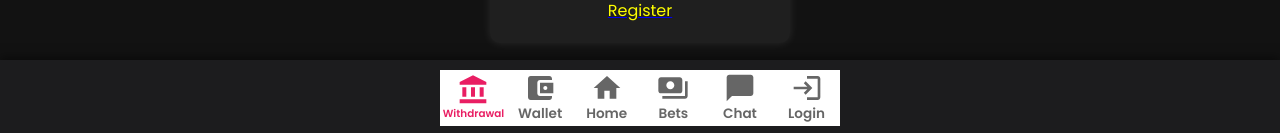
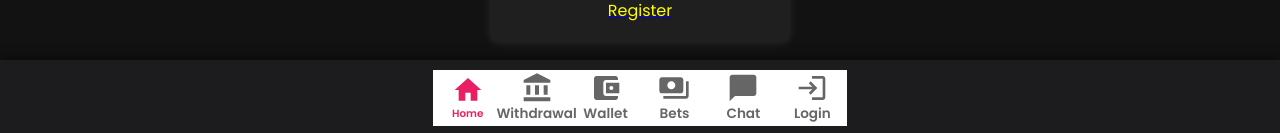
Before and after one commit to bhupeshkhedikar/patbet, a React (Create React App) app: page /login in a window 1280 px wide. Shown: the part 664-797 px from the top of the page. Built offline with nearby package versions, Linux system fonts and the light colour scheme; no server answers.

Commit message:
changed position of home

```diff
--- a/src/App.js
+++ b/src/App.js
@@ -152,7 +152,16 @@ function App() {
     onChange={(event, newValue) => {
       setValue(newValue);
     }}
-  >
+        >
+            <BottomNavigationAction
+      label="Home"
+      onClick={() => navigate("/")}
+      icon={<HomeIcon />}
+      sx={{
+        "& .MuiSvgIcon-root": { fontSize: { xs: "1.5rem", sm: "1.8rem", md: "2rem" } },
+        "& .MuiBottomNavigationAction-label": { fontSize: { xs: "0.65rem", sm: "0.75rem", md: "0.85rem" } }
+      }}
+    />
     <BottomNavigationAction
       label="Withdrawal"
       onClick={() => navigate("/withdrawal")}
@@ -167,15 +176,6 @@ function App() {
       label="Wallet"
       onClick={() => navigate("/addmoney")}
       icon={<AccountBalanceWalletIcon />}
-      sx={{
-        "& .MuiSvgIcon-root": { fontSize: { xs: "1.5rem", sm: "1.8rem", md: "2rem" } },
-        "& .MuiBottomNavigationAction-label": { fontSize: { xs: "0.65rem", sm: "0.75rem", md: "0.85rem" } }
-      }}
-    />
-    <BottomNavigationAction
-      label="Home"
-      onClick={() => navigate("/")}
-      icon={<HomeIcon />}
       sx={{
         "& .MuiSvgIcon-root": { fontSize: { xs: "1.5rem", sm: "1.8rem", md: "2rem" } },
         "& .MuiBottomNavigationAction-label": { fontSize: { xs: "0.65rem", sm: "0.75rem", md: "0.85rem" } }
```
